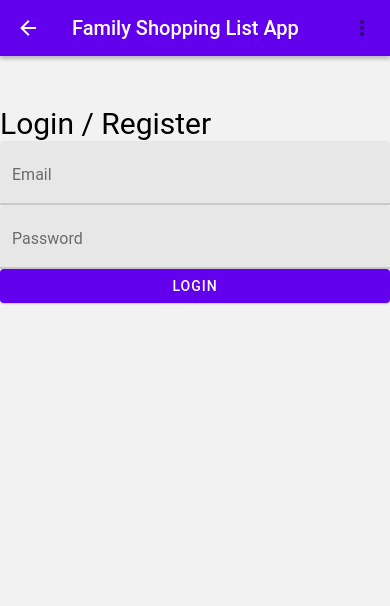
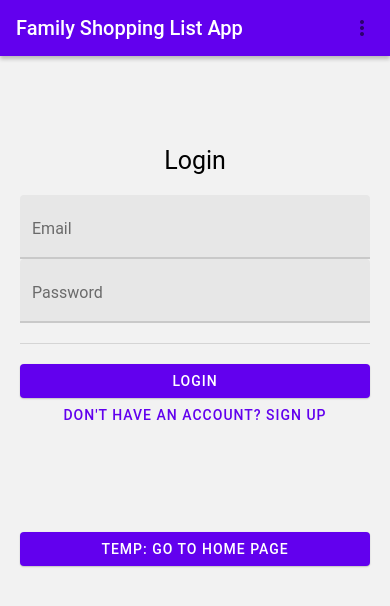
Before and after one commit to PetteriV99/TWC-AAD-Repository, a React Native app in the folder client/: screen /Login in a window 390 px wide. Shown: the top 606 px of the page. Built offline with nearby package versions, Linux system fonts and the light colour scheme.

Commit message:
Login page style

```diff
--- a/client/router.tsx
+++ b/client/router.tsx
@@ -97,13 +97,13 @@ const Router = () => {
   const closeMenu = () => setVisible(false)
   return (
     <Stack.Navigator
-      initialRouteName='Home'
+      initialRouteName='Login'
       screenOptions={{
         header: props => (
           <Appbar.Header>
-            {props.back ? (
+            {props.back && props.route.name !== 'MainApp' && (
               <Appbar.BackAction onPress={props.navigation.goBack} />
-            ) : null}
+            )}
             <Appbar.Content title='Family Shopping List App' />
 
             <Menu
--- a/client/screens/Login.tsx
+++ b/client/screens/Login.tsx
@@ -1,5 +1,5 @@
 import { StyleSheet, View } from 'react-native'
-import { Button, Text, TextInput } from 'react-native-paper'
+import { Button, Divider, Text, TextInput } from 'react-native-paper'
 import * as React from 'react'
 import { gql } from '@apollo/client/core'
 import { useMutation } from '@apollo/client'
@@ -10,14 +10,18 @@ const LOGIN = gql`
   }
 `
 
-export default function Login() {
+export default function Login({ navigation }: any) {
   const [email, setEmail] = React.useState('')
   const [password, setPassword] = React.useState('')
   const [login, { data, loading, error }] = useMutation(LOGIN)
 
   return (
-    <View style={{ marginTop: 50 }}>
-      <Text style={{ fontSize: 30 }}>Login / Register</Text>
+    <View style={{ marginTop: 50, padding: 20 }}>
+      <Text
+        style={{ padding: 10, margin: 10, textAlign: 'center', fontSize: 25 }}
+      >
+        Login
+      </Text>
       <TextInput
         label='Email'
         value={email}
@@ -28,6 +32,7 @@ export default function Login() {
         value={password}
         onChangeText={text => setPassword(text)}
       />
+      <Divider style={{ marginVertical: 20 }} />
       <Button
         mode='contained'
         onPress={async () => {
@@ -37,6 +42,23 @@ export default function Login() {
         Login
       </Button>
 
+      <Button
+        mode='text'
+        onPress={async () => {
+          login({ variables: { email, password } })
+        }}
+      >
+        Don't have an account? Sign up
+      </Button>
+      <Button
+        mode='contained'
+        onPress={() => {
+          navigation.navigate('MainApp')
+        }}
+        style={{ marginTop: 100 }}
+      >
+        TEMP: go to home page
+      </Button>
       {/* Temp field to see login process. Need to add error handling to backend */}
       <Text>
         {loading
```
